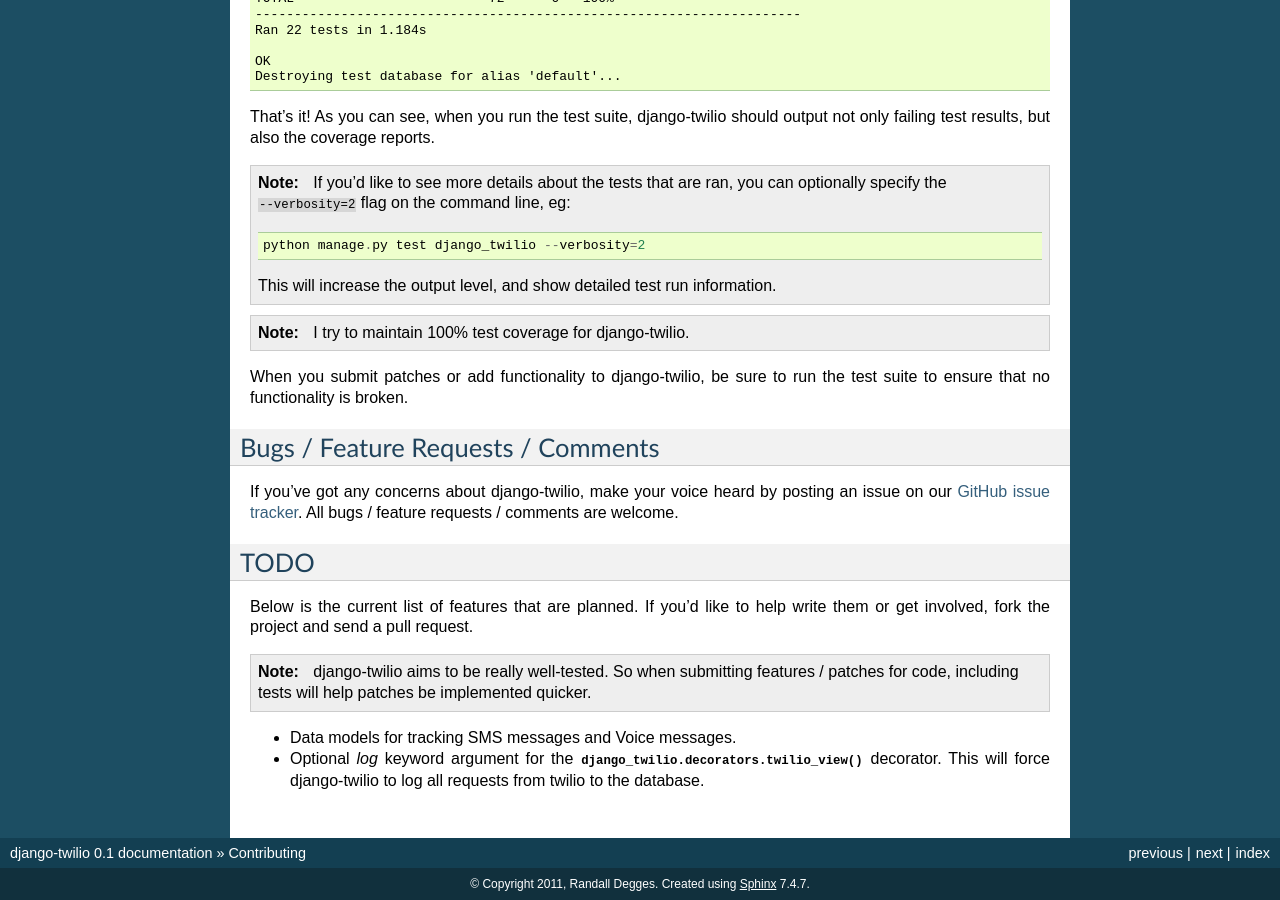
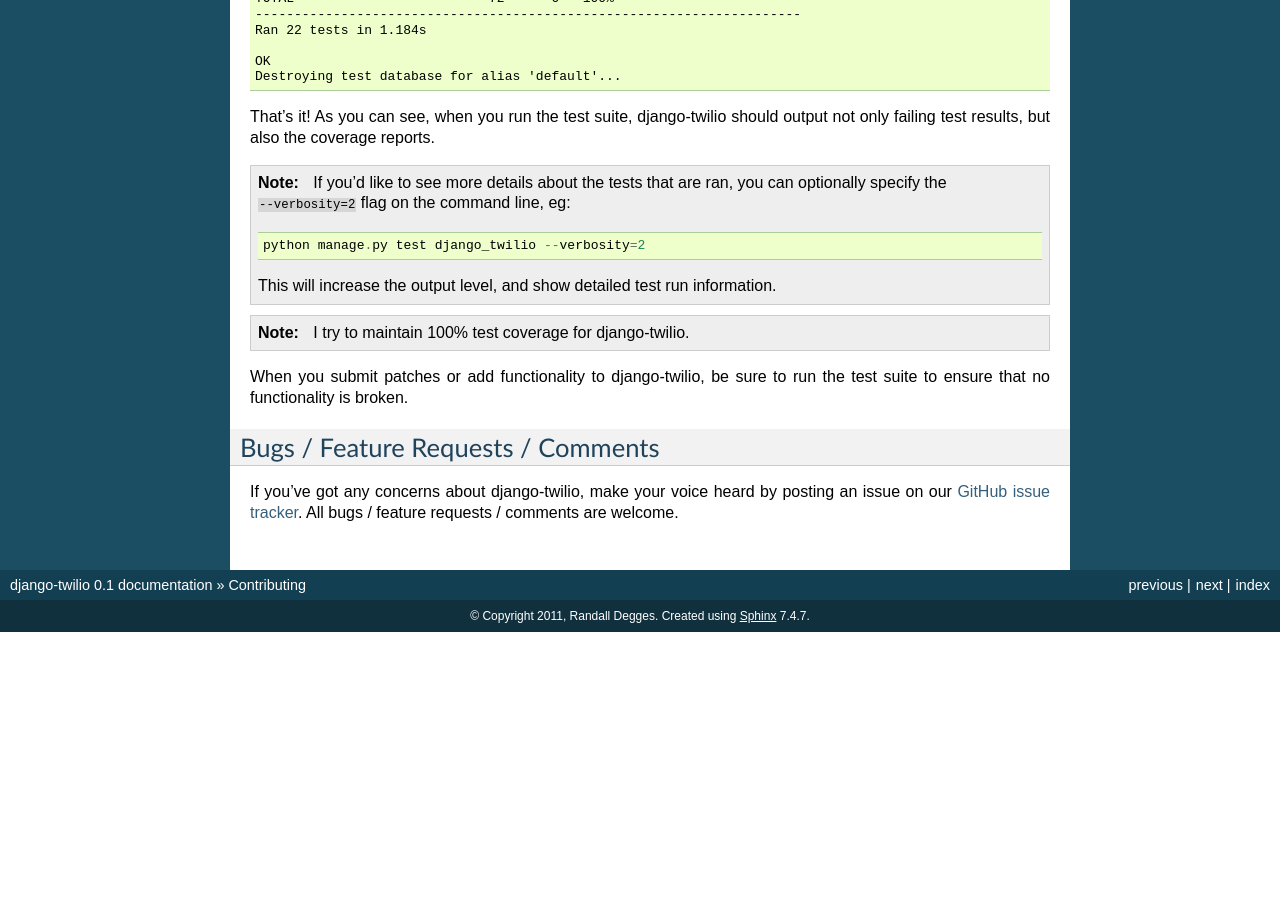
Before and after one commit to rdegges/django-twilio, a Sphinx documentation site: the page built from docs/source/contribute.rst, in a window 1280 px wide and 900 px high, scrolled down 1075 px. Built offline with Sphinx 7.4.7, drawn with Linux system fonts in a browser that asks for light colours; after the commit the page ends 1707 px from its top, so only the background shows below that.

Commit message:
Removing 'TODO' section.
It's out of date, and -- to be honest, not very useful.

```diff
--- a/docs/source/contribute.rst
+++ b/docs/source/contribute.rst
@@ -99,20 +99,3 @@
 posting an issue on our `GitHub issue tracker
 <https://github.com/rdegges/django-twilio/issues>`_. All bugs / feature
 requests / comments are welcome.
-
-
-TODO
-----
-
-Below is the current list of features that are planned. If you'd like to help
-write them or get involved, fork the project and send a pull request.
-
-.. note::
-    django-twilio aims to be really well-tested. So when submitting features
-    / patches for code, including tests will help patches be implemented
-    quicker.
-
-* Data models for tracking SMS messages and Voice messages.
-* Optional `log` keyword argument for the
-  :func:`django_twilio.decorators.twilio_view` decorator. This will force
-  django-twilio to log all requests from twilio to the database.
```
